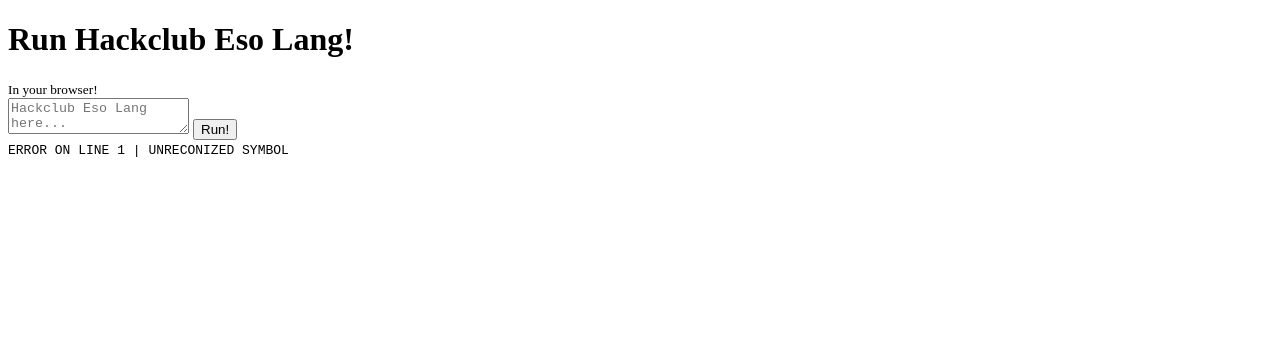
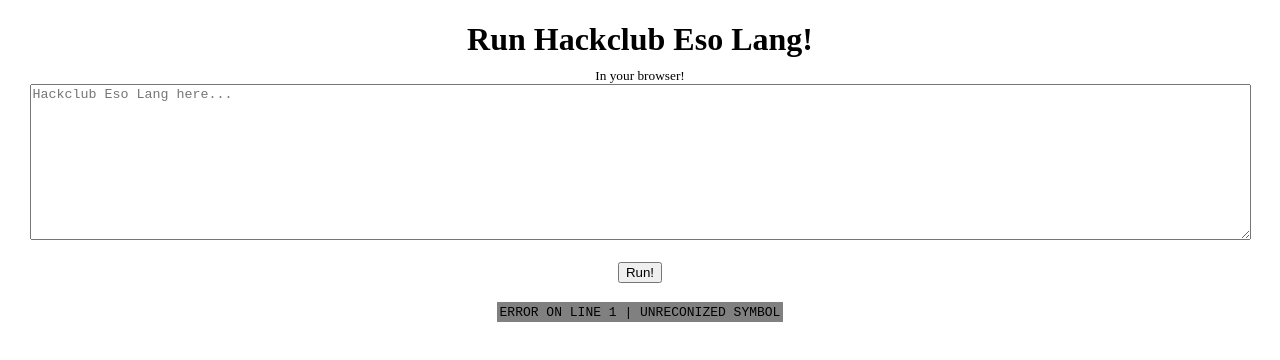
Before and after one commit to hackclub-ethan/hackclub-eso-lang, a plain HTML site: page index.html in a window 1280 px wide. Both pictures are taken after a click on the button "Run!". Drawn offline with Linux system fonts and the light colour scheme.

Commit message:
Made the website look slightly better and misc stuff

```diff
--- a/index.html
+++ b/index.html
@@ -6,6 +6,8 @@
     <title>Hackclub Eso Lang runner</title>
 
     <script src="./run.js" defer></script>
+
+    <link rel="stylesheet" href="./style.css" />
 </head>
 <body>
     <h1>Run Hackclub Eso Lang!</h1>
@@ -13,8 +15,15 @@
 
     <br />
 
-    <textarea placeholder="Hackclub Eso Lang here..." id="code"></textarea>
+    <textarea placeholder="Hackclub Eso Lang here..." id="code" rows="10" cols="150"></textarea>
+
+    <br />
+    <br />
+
     <button type="button" id="run">Run!</button>
+
+    <br />
+    <br />
 
     <div>
         <code id="output"></code>
--- a/run.js
+++ b/run.js
@@ -329,18 +329,22 @@
     }
 
     return output;
-}
+};
 
-const outputElm = document.getElementById("output")
+const outputElm = document.getElementById("output");
 
 function runProgram() {
     const code = document.getElementById("code").value;
 
     const output = runEsoLang(code);
 
+    outputElm.innerHTML = "";
+
     for (let i = 0; i < output.length; i++) {
-        outputElm.innerHTML = outputElm.innerHTML + `${output[i]} <br />`
-    }
-}
+        outputElm.innerHTML = outputElm.innerHTML + `${output[i]} <br />`;
+    };
 
-document.getElementById("run").addEventListener("click", runProgram)
+    outputElm.style.visibility = "visible"
+};
+
+document.getElementById("run").addEventListener("click", runProgram);
--- /dev/null
+++ b/style.css
@@ -0,0 +1,18 @@
+* {
+    text-align: center;
+}
+
+h1 {
+    margin-bottom: 1vh;
+}
+
+textarea {
+    text-align: left;
+}
+
+code {
+    visibility: hidden;
+
+    background-color: gray;
+    padding: .2%;
+}
```
